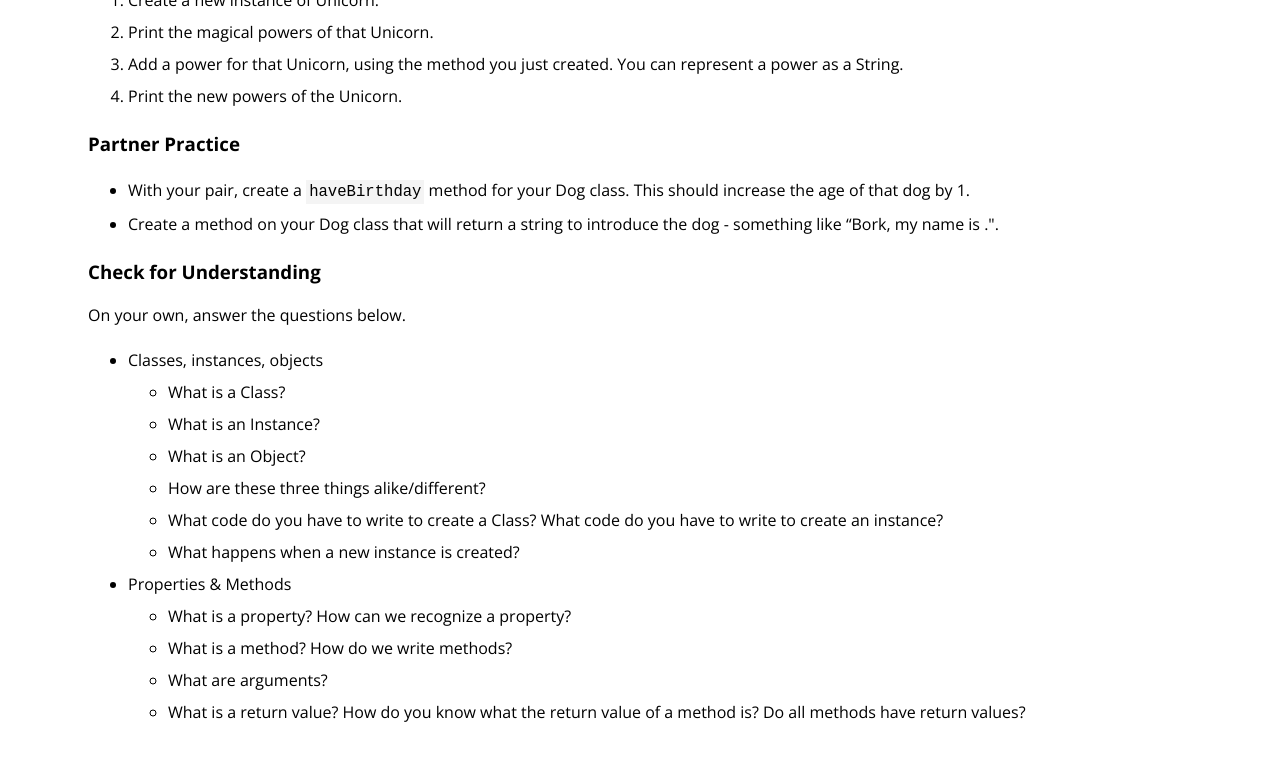
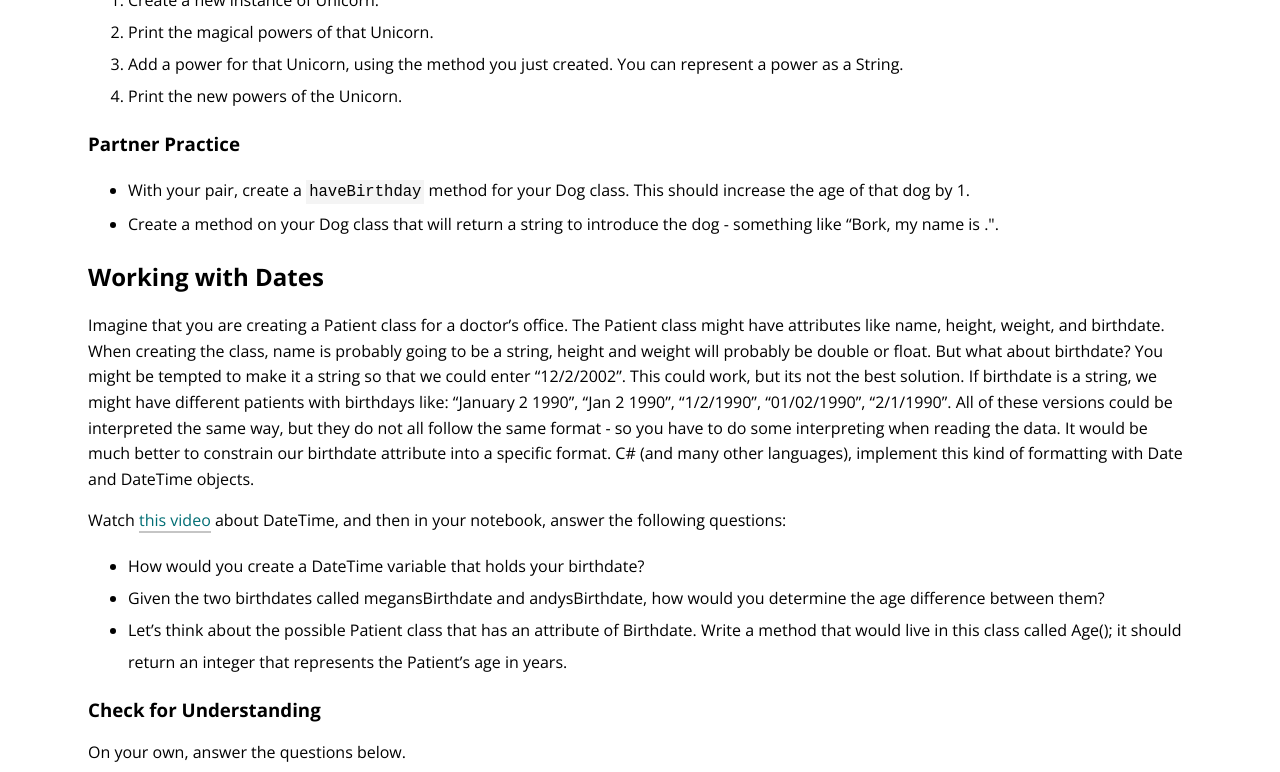
Before and after one commit to turingschool/launch-curriculum, a Jekyll site: the page built from module1/lessons/Week3/Classes.md, in a window 1280 px wide and 900 px high, scrolled down 8534 px, cut to the strip 0-772 px from the top of the window. Built offline with Jekyll 4.4.1, drawn with Linux system fonts in a browser that asks for light colours; nearby versions of some CDN libraries; comment, search, counter and statistics services are not loaded; some of the changed text lies outside the part shown.

Commit message:
Update Classes.md

```diff
--- a/module1/lessons/Week3/Classes.md
+++ b/module1/lessons/Week3/Classes.md
@@ -325,6 +325,15 @@ Let's update our `program.cs` so that you:
 - With your pair, create a `haveBirthday` method for your Dog class. This should increase the age of that dog by 1.
 - Create a method on your Dog class that will return a string to introduce the dog - something like "Bork, my name is <name>.".
 
+## Working with Dates
+Imagine that you are creating a Patient class for a doctor’s office. The Patient class might have attributes like name, height, weight, and birthdate. When creating the class, name is probably going to be a string, height and weight will probably be double or float. But what about birthdate? You might be tempted to make it a string so that we could enter "12/2/2002". This could work, but its not the best solution. If birthdate is a string, we might have different patients with birthdays like: "January 2 1990", "Jan 2 1990", "1/2/1990", "01/02/1990", "2/1/1990". All of these versions could be interpreted the same way, but they do not all follow the same format - so you have to do some interpreting when reading the data. It would be much better to constrain our birthdate attribute into a specific format. C# (and many other languages), implement this kind of formatting with Date and DateTime objects.
+
+Watch [this video](https://docs.microsoft.com/en-us/shows/csharp-fundamentals-for-absolute-beginners/working-with-dates-and-times) about DateTime, and then in your notebook, answer the following questions:
+
+* How would you create a DateTime variable that holds your birthdate?
+* Given the two birthdates called megansBirthdate and andysBirthdate, how would you determine the age difference between them?
+* Let’s think about the possible Patient class that has an attribute of Birthdate. Write a method that would live in this class called Age(); it should return an integer that represents the Patient’s age in years.
+
 
 ### Check for Understanding
 
```
Also changed, not shown: other parts of module1/lessons/Week3/Classes.md (+1 -1 lines).
